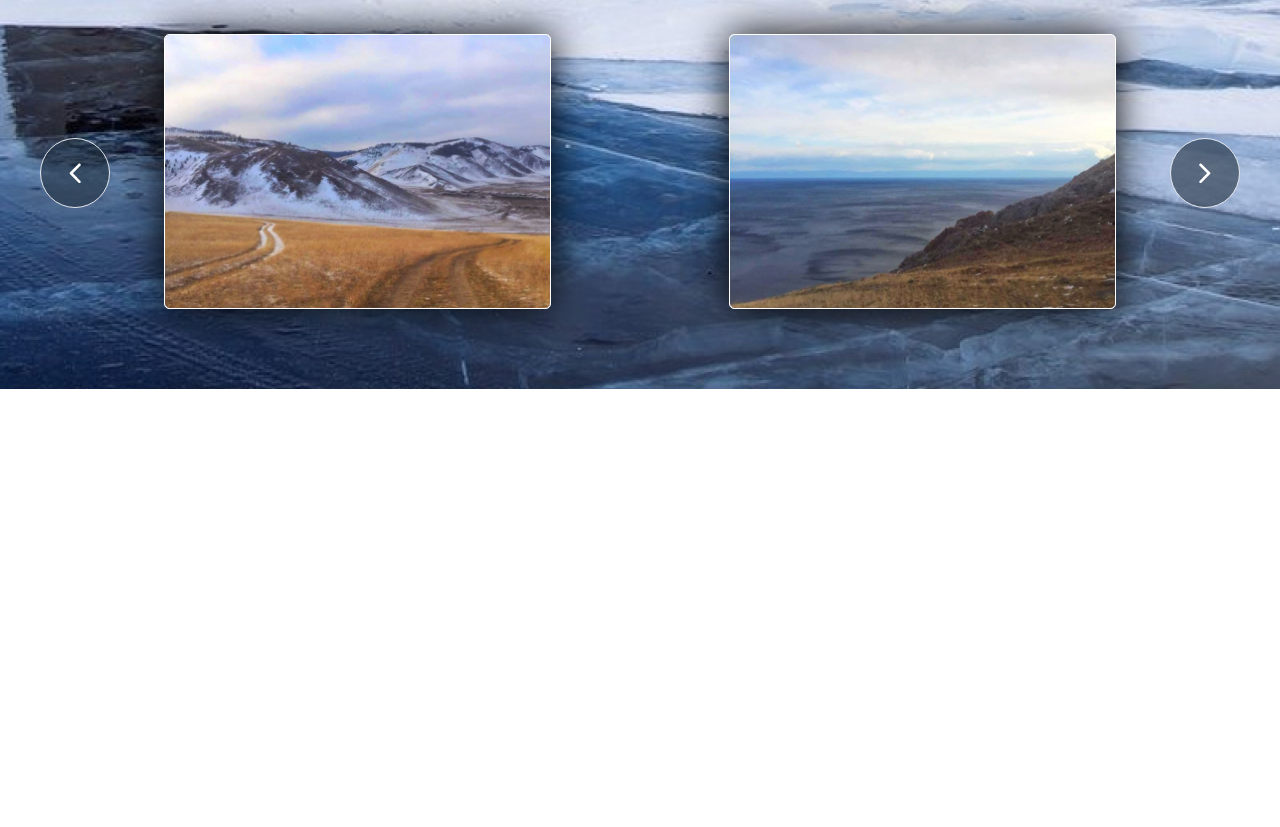
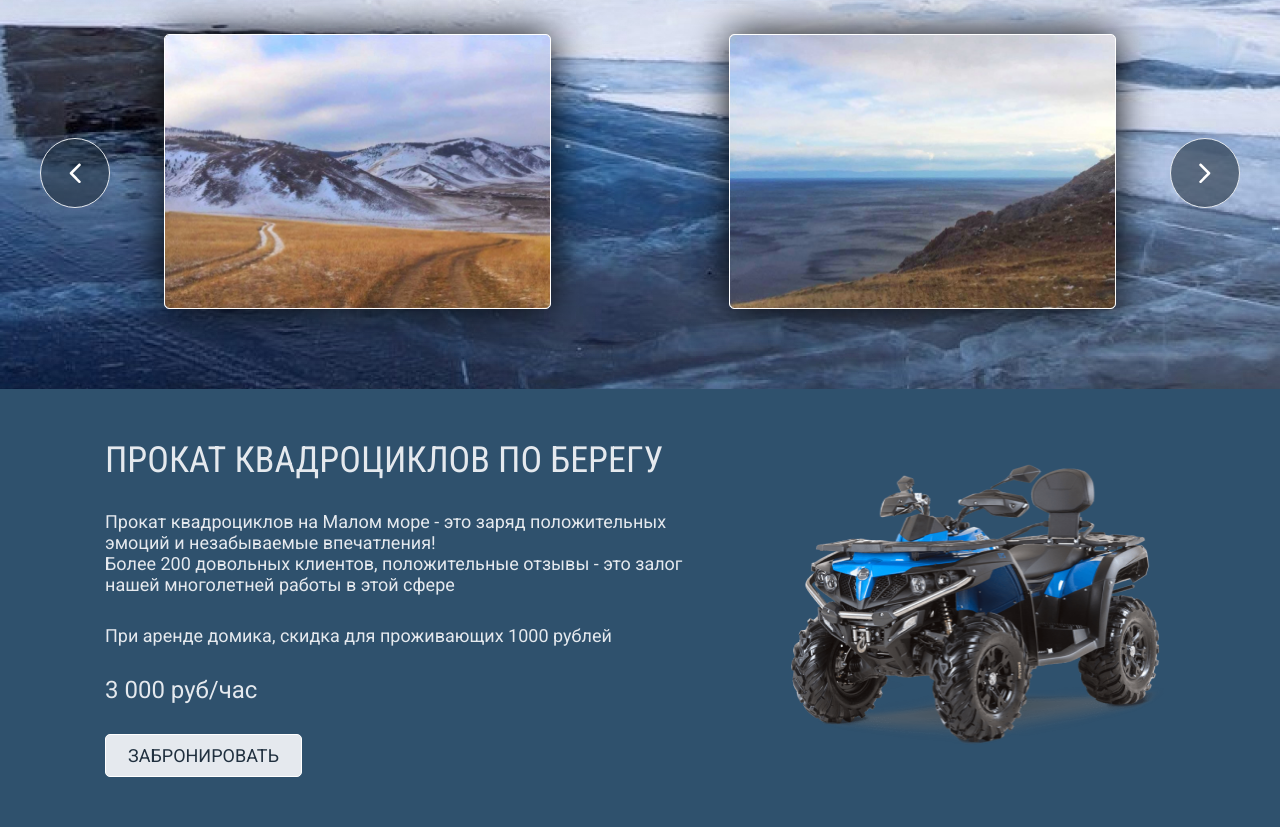
Before and after one commit to LapkiWEB/baikal38, a website: page app/index.html in a window 1280 px wide. Shown: the part 5039-5866 px from the top of the page. Before the commit the page ends 5428 px from the top, so only its background shows below. Drawn offline with Linux system fonts and the light colour scheme.

Commit message:
add section atv and adaptive

```diff
--- a/app/index.html
+++ b/app/index.html
@@ -366,7 +366,6 @@
         </div>
       </section>
 
-
       <section class="excursion section">
         <div class="container">
           <div class="excursion__inner">
@@ -450,6 +449,31 @@
       </section>
 
 
+      <section class="atv section">
+        <div class="container">
+          <div class="atv__wrapper">
+
+            <div class="atv__box">
+              <h2 class="atv__title title">
+                ПРОКАТ КВАДРОЦИКЛОВ ПО БЕРЕГУ
+              </h2>
+              <p class="atv__text text">
+                Прокат квадроциклов на Малом море - это заряд положительных эмоций и незабываемые впечатления!
+                <br>
+                Более 200 довольных клиентов, положительные отзывы - это залог нашей многолетней работы в этой сфере
+              </p>
+              <p class="atv__text text">При аренде домика, скидка для проживающих 1000 рублей</p>
+              <div class="atv__price">
+                3 000 руб/час
+              </div>
+              <a class="atv__btn btn" href="#">ЗАБРОНИРОВАТЬ</a>
+            </div>
+            <div class="atv__img">
+              <img src="images/content/atv.png" alt="">
+            </div>
+          </div>
+        </div>
+      </section>
 
 
 
--- a/app/scss/_media.scss
+++ b/app/scss/_media.scss
@@ -37,13 +37,15 @@
   .transfers__item,
   .residence__title,
   .residence__suptitle,
-  .excursion__inner {
+  .excursion__inner,
+  .atv__wrapper {
     padding-left: 25px;
   }
 
-.residence__item-text{
+  .residence__item-text {
     padding: 0;
   }
+
   .residence__item-li {
     padding-left: 0;
 
@@ -57,6 +59,13 @@
     margin-left: 0;
   }
 
+  .atv__img {
+    img {
+      width: 268px;
+      height: 205px;
+    }
+
+  }
 
 }
 
@@ -182,6 +191,9 @@
   .video__media {
     display: none;
   }
+  .atv__img{
+    display: none;
+  }
 
 }
 
@@ -189,6 +201,7 @@
   .header__box {
     max-width: 380px;
   }
+
   .excursion__text {
     span {
       display: block;
@@ -250,6 +263,7 @@
     max-width: 300px;
     padding: 14px 25px;
   }
+
   .transfers__gallery-text {
     font-size: 18px;
     line-height: 21px;
--- a/app/scss/style.scss
+++ b/app/scss/style.scss
@@ -422,7 +422,7 @@
 
 .excursion__text {
   margin-bottom: 30px;
-      font-weight: 700;
+  font-weight: 700;
 
   span {
     padding-left: 30px;
@@ -438,9 +438,11 @@
   max-width: 1500px;
   margin: 0 auto;
 }
-.excursion__slider-inner{
+
+.excursion__slider-inner {
   padding: 0 75px;
 }
+
 .excursion__slider-item.slick-slide {
   display: flex;
   justify-content: center;
@@ -451,7 +453,51 @@
 
 // end section excursion
 
+// start section atv
+.atv{
+  background-color: $main;
+}
+.atv__wrapper {
+  display: flex;
+  justify-content: space-between;
+  padding-left: 90px;
+}
 
+.atv__box {
+  max-width: 756px;
+  width: 100%;
+}
+
+.atv__title {
+  color: $text-fff;
+}
+
+.atv__text {
+  color: $text-fff;
+  margin-bottom: 30px;
+}
+
+.atv__price {
+  color: $text-fff;
+  font-size: 24px;
+  line-height: 28px;
+  margin-bottom: 30px;
+}
+.atv__btn{
+  background-color: $text-fff;
+  color: $dark-blue;
+}
+.atv__img{
+  display: flex;
+  align-items: center;
+  justify-content: center;
+  width: 100%;
+  img{
+    width: 384px;
+    height: 294px;
+  }
+}
+// end section atv
 
 
 
```
Also changed, not shown: app/css/style.min.css, app/images/content/atv.png (added). Lines whose indentation alone changed are shown as unchanged.
